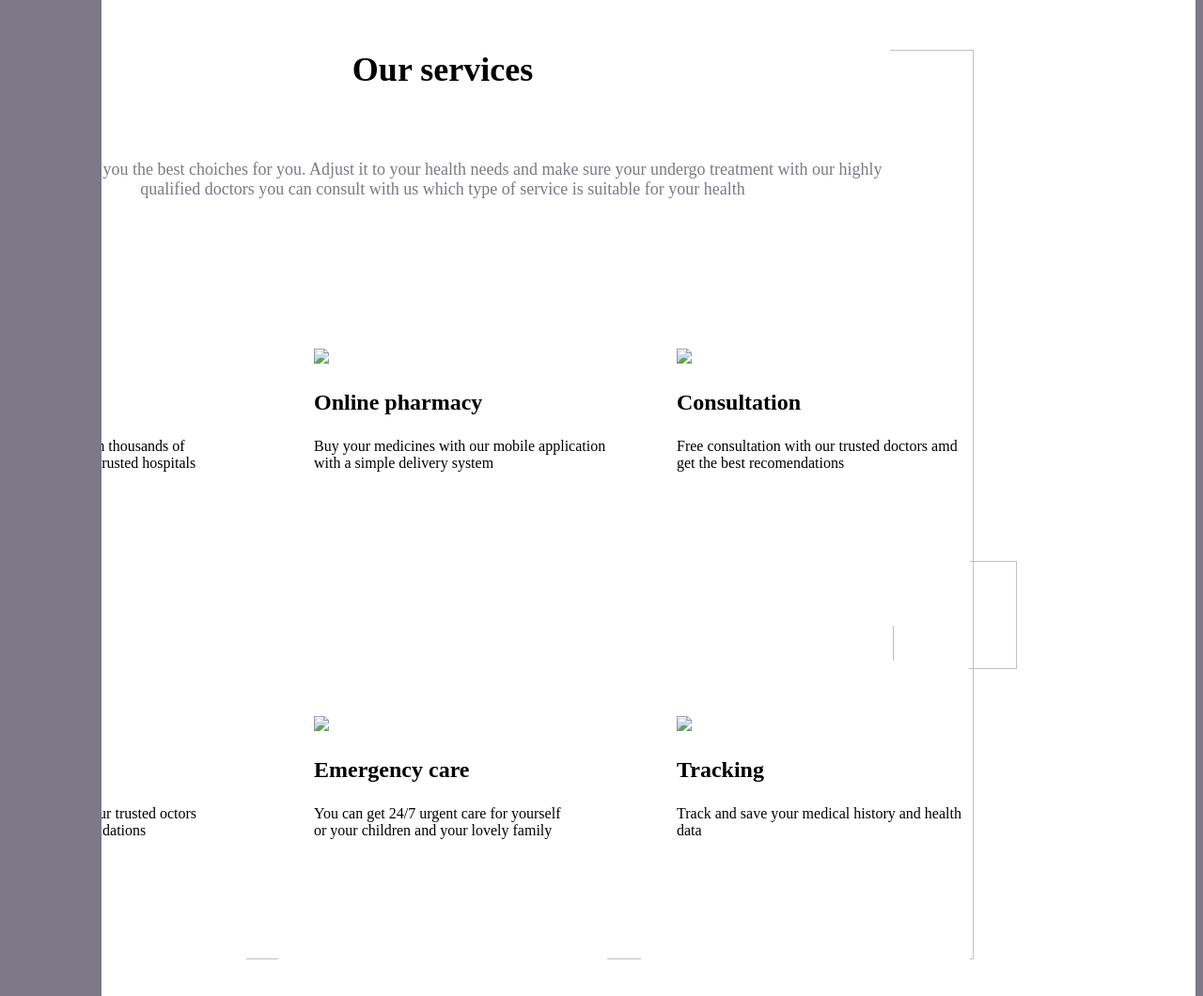
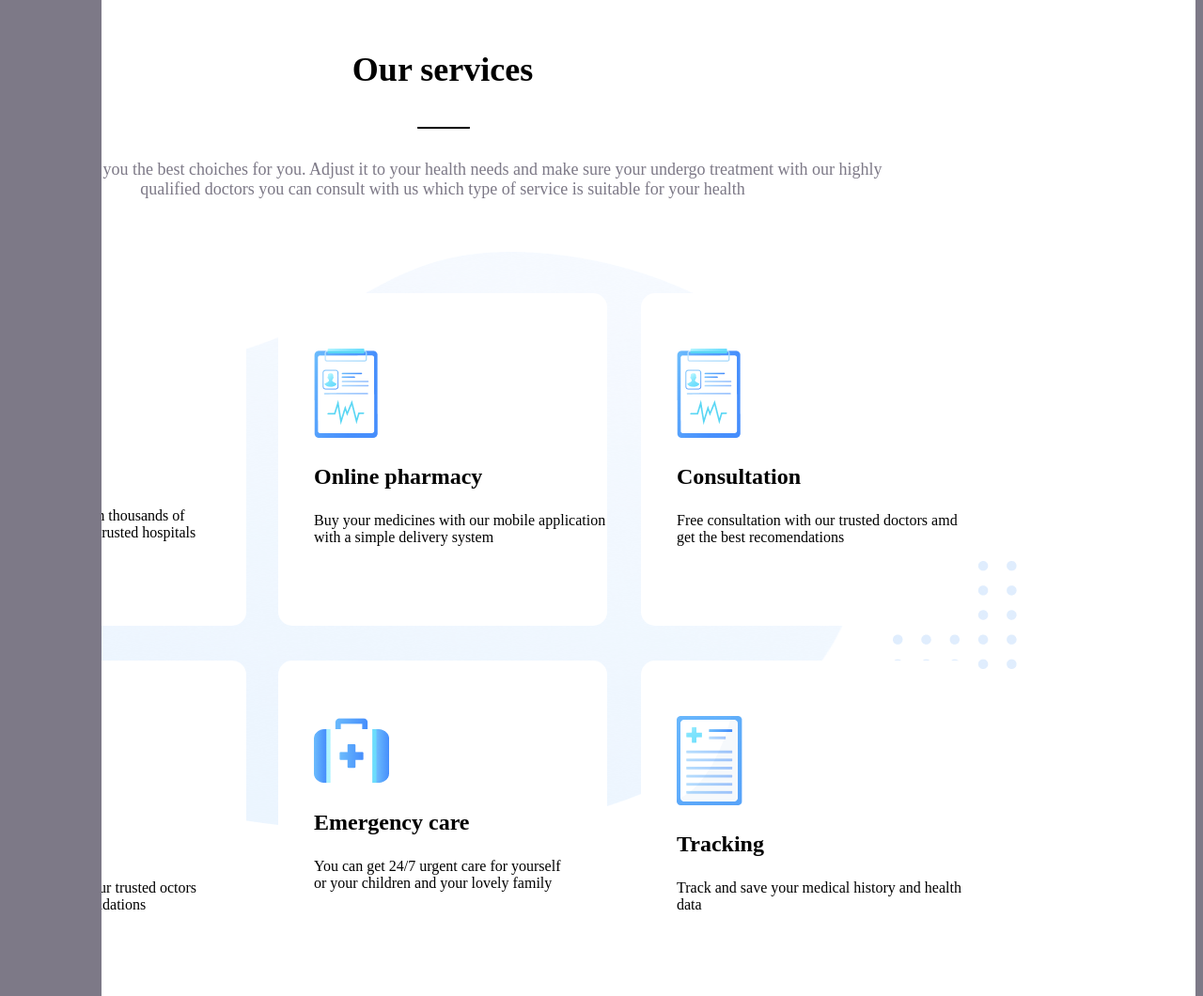
Before and after one commit to EgidijusZarpnickas/Trafalgar, a plain HTML site: page index.html in a window 1280 px wide. Shown: the part 920-1980 px from the top of the page at 94% size. Drawn offline with Linux system fonts and the light colour scheme.

Commit message:
Add files via upload

```diff
--- a/index.html
+++ b/index.html
@@ -90,35 +90,35 @@
         <div class="services">
             <div class="emergency_care">
                 <div class="Group_3">
-                    <img src="Trafalgaras/Frame.png">
+                    <img src="Frame.png">
                     <p class="p_tituliniai">Emergency care</p>
                     <p>You can get 24/7 urgent care for yourself or your children and your lovely family</p>
                 </div>
             </div>
             <div class="tracking">
-                <img src="Trafalgaras/Frame1.png">
+                <img src="Frame1.png">
                 <p class="p_tituliniai">Tracking</p>
                 <p>Track and save your medical history and health data</p>
             </div>
             <div class="detail_info">
                 <div class="Group_4">
-                    <img src="Trafalgaras/Frame2.png">
+                    <img src="Frame2.png">
                     <p class="p_tituliniai">Details info</p>
                     <p>Free consultation with our trusted octors and get the best recomendations</p>
                 </div>
             </div>
             <div class="online_pharmarmacy">
-                <img src="Trafalgaras/Frame2.png">
+                <img src="Frame2.png">
                 <p class="p_tituliniai">Online pharmacy</p>
                 <p>Buy your medicines with our mobile application with a simple delivery system</p>
             </div>
             <div class="consultation">
-                <img src="Trafalgaras/Frame2.png">
+                <img src="Frame2.png">
                 <p class="p_tituliniai">Consultation</p>
                 <p>Free consultation with our trusted doctors amd get the best recomendations</p>
             </div>
             <div class="search_doctor">
-                <img src="Trafalgaras/Frame4.png">
+                <img src="Frame4.png">
                 <p class="p_tituliniai">Search doctor</p>
                 <p>Choose your doctor from thousands of specialist, general , and trusted hospitals</p>
             </div>
@@ -126,14 +126,14 @@
 
         <div class="servisas">
             <p class="ojej">Our services</p>
-            <img src="Trafalgaras/Rectangle_2.png">
+            <img src="Rectangle_2.png">
             <p class="vajej">We provide to you the best choiches for you. Adjust it to your health needs and make sure your undergo treatment
                 with our highly qualified doctors you can consult with us which type of service is suitable for your health
             </p>
         </div>
 
-        <img class="palenda" src="Trafalgaras/element2.png">
-        <img class="bg_element" src="Trafalgaras/bg element.png">
+        <img class="palenda" src="element2.png">
+        <img class="bg_element" src="bg element.png">
 
         <div class="serviso_btn">
             <div>Learn more</div>
```
